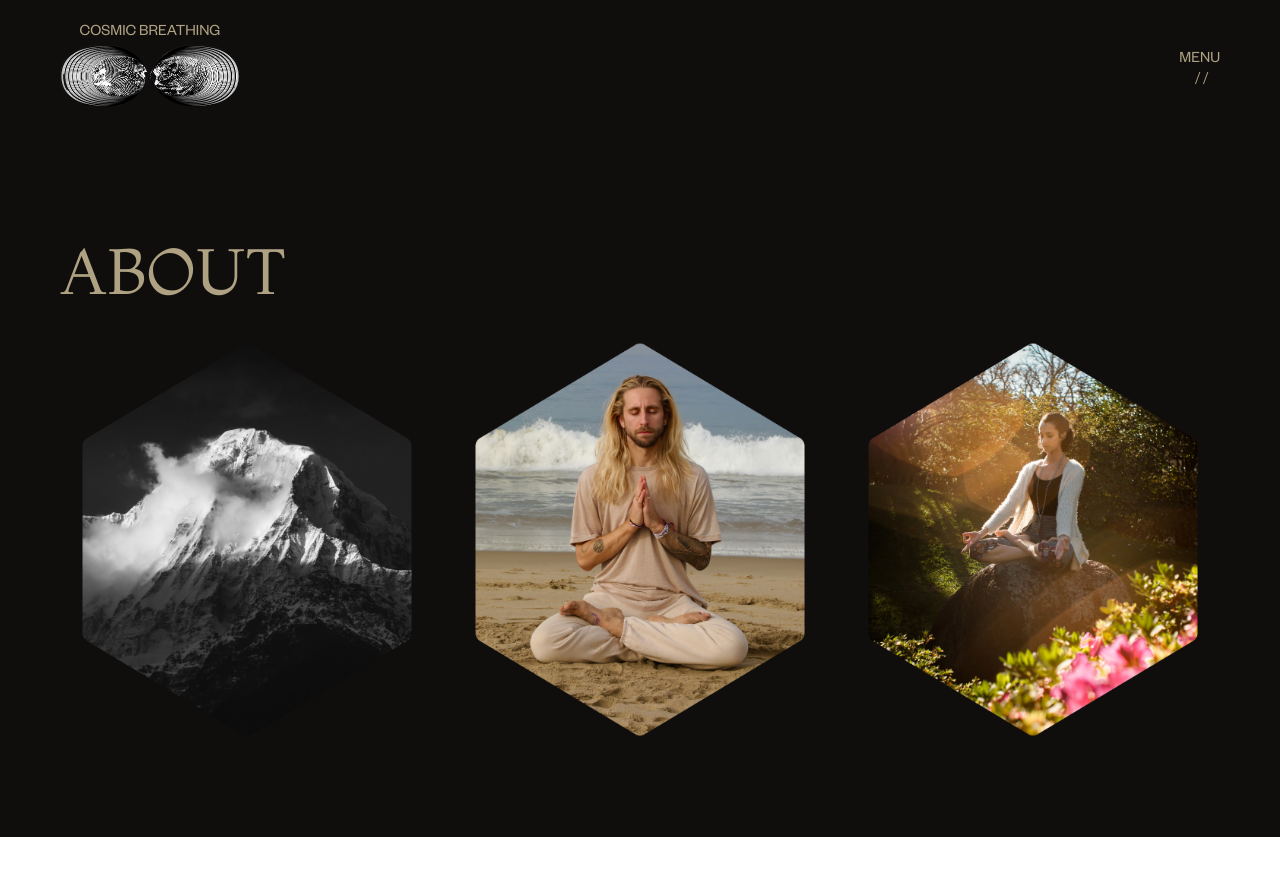
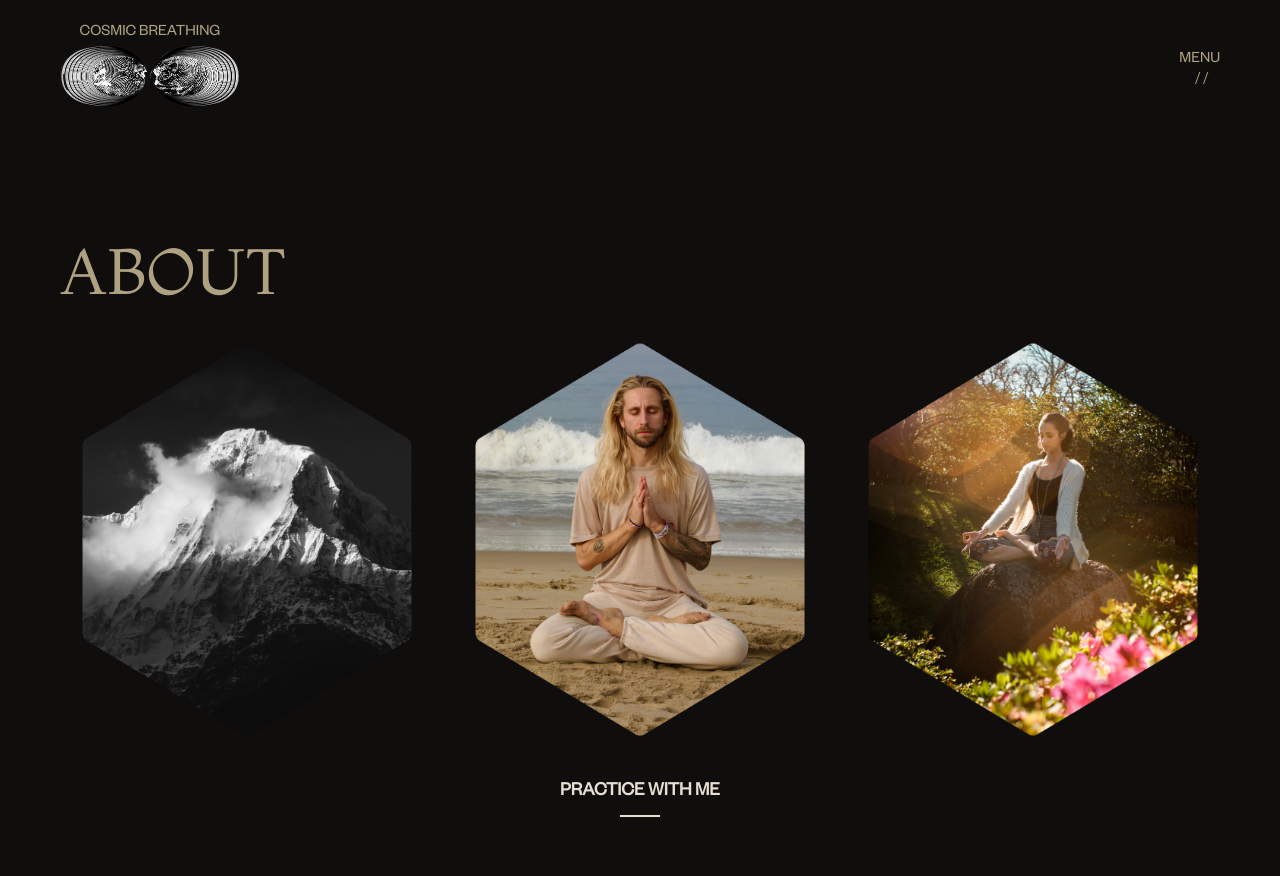
Before and after one commit to lfranckx/cosmic-breathing, a React (Create React App) app: page /about in a window 1280 px wide. Shown: the top 876 px of the page. Before the commit the page ends 837 px from the top, so only its background shows below. Built offline with nearby package versions, Linux system fonts and the light colour scheme.

Commit message:
add link to about page

```diff
--- a/src/routes/About-New.js
+++ b/src/routes/About-New.js
@@ -45,8 +45,14 @@ export default function AboutNew(props) {
                                 <div className='overlay'></div>
                             </li>
                         </ul>
+
+                        <div className='link_wrap text-center'>
+                            <Link className='uppercase grey link' to='/services'>
+                                Practice With Me
+                                <div className='border-bottom text-center'></div>
+                            </Link>
+                        </div>
                     </section>
-
                 </main>
         </div>
         </>
--- a/src/styles/About-New.scss
+++ b/src/styles/About-New.scss
@@ -1,9 +1,10 @@
 @import "./vars";
 #about-new {
-
+    section {
         .h1 {
             margin-bottom: 2rem;
         }
+
         .content {
             display: -ms-grid;
             display: grid;
@@ -88,4 +89,29 @@
                 }
             }
         }
+
+        .link_wrap {
+            margin: 40px 0;
+
+            .link {
+                font-family: $font1;
+                font-size: $large-text;
+                font-weight: 600;
+
+                .border-bottom {
+                    margin: 16px auto;
+                    width: 40px;
+                    height: 2px;
+                    background: $grey;
+                    transition: all ease .6s;
                 }
+
+                &:hover {
+                    .border-bottom {
+                        width: 160px;
+                    }
+                }
+            }
+        }
+    }
+}
--- a/src/styles/About.scss
+++ b/src/styles/About.scss
@@ -58,10 +58,6 @@
                         }
                     }
                 }
-
-
-
-
             }
         }
     }
```
Lines whose indentation alone changed are shown as unchanged.
